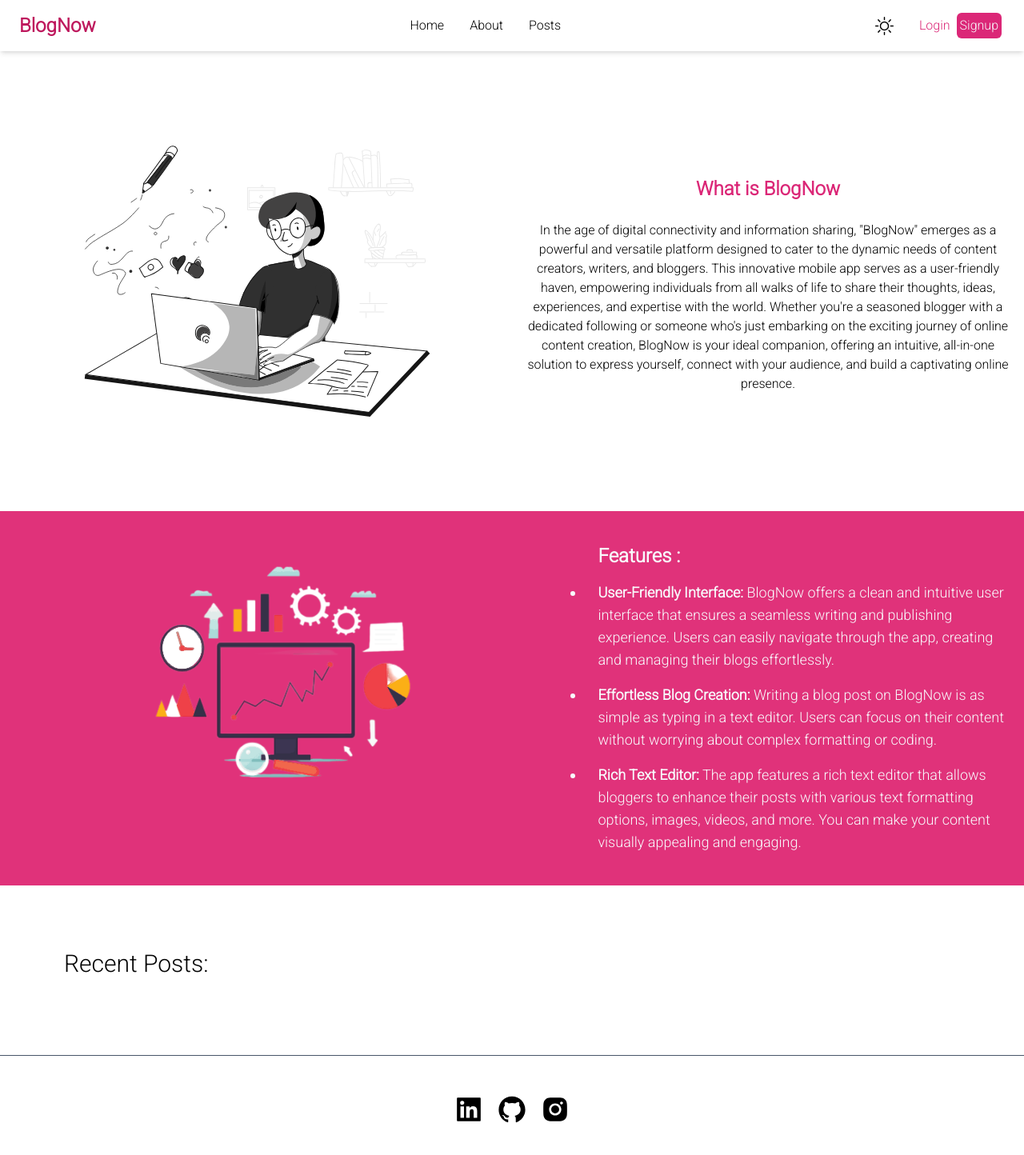
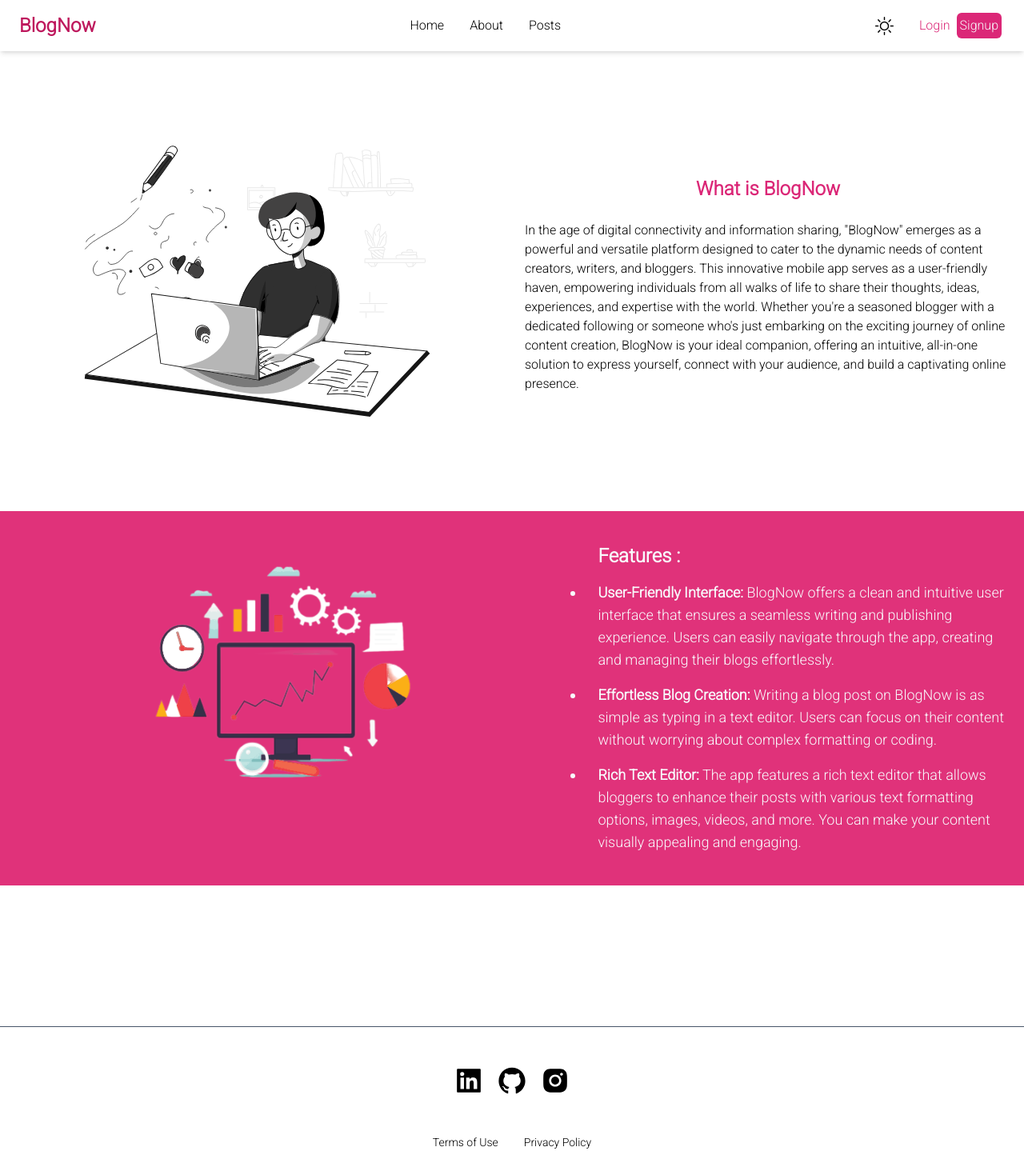
Before and after one commit to Hariom01010/BlogApp, a React (Vite) app: page / in a window 1280 px wide. Shown: the top 1444 px of the page at 80% size. Built offline with nearby package versions, Linux system fonts and the light colour scheme; no server answers.

Commit message:
Change design of home page

```diff
--- a/src/pages/Home.jsx
+++ b/src/pages/Home.jsx
@@ -36,7 +36,7 @@ function Home() {
             <h2 className="text-pink-600 font-bold py-2 px-4 text-center text-2xl 2xl:text-3xl 2xl:text-left">
               What is BlogNow
             </h2>
-            <p className=" mt-4 text-center text-[15px] px-4 sm:text-base 2xl:text-xl 2xl:leading-9 2xl:text-left">
+            <p className=" mt-4 text-[15px] px-4 sm:text-base 2xl:text-xl 2xl:leading-9">
               In the age of digital connectivity and information sharing,
               "BlogNow" emerges as a powerful and versatile platform designed to
               cater to the dynamic needs of content creators, writers, and
@@ -82,10 +82,6 @@ function Home() {
             </ul>
           </div>
         </div>
-
-        <div className="mt-20">
-          <h2 className="ml-20 text-3xl">Recent Posts:</h2>
-        </div>
       </div>
     </>
   );
```
Also changed, not shown: vercel.json.
